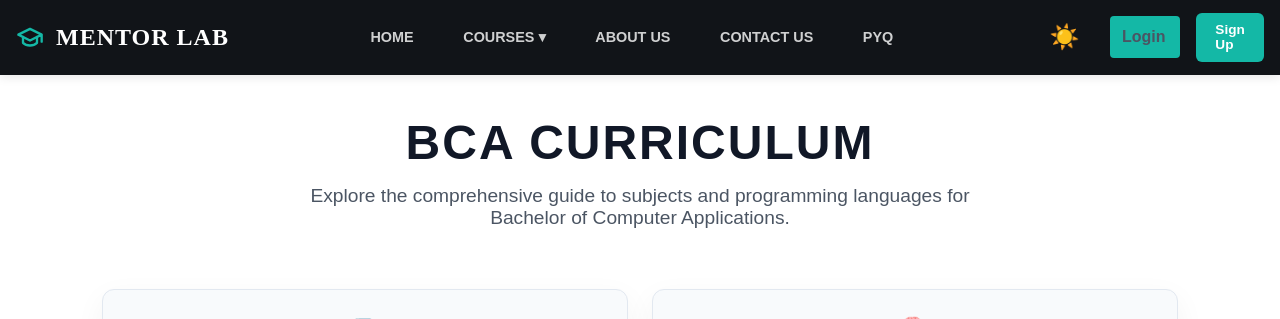
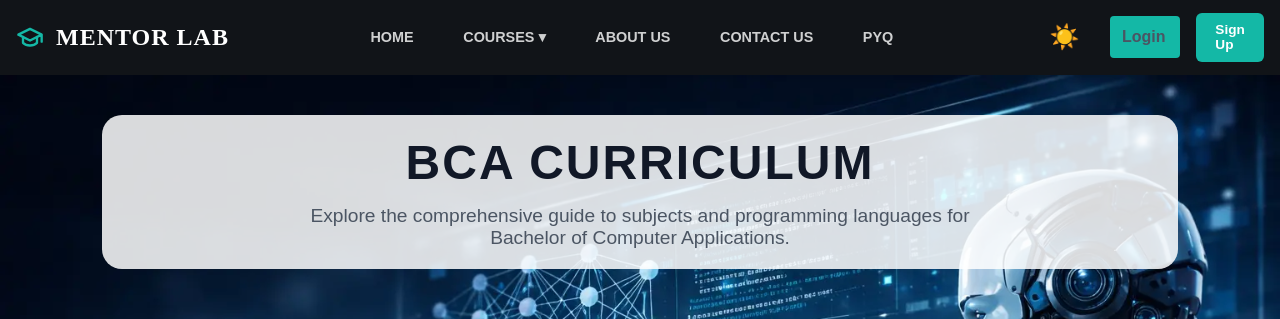
Before and after one commit to Manish-Raj18/mentor-lab, a React (Vite) app in the folder Monitor Lab/frontend/: page /bca in a window 1280 px wide. Shown: the top 319 px of the page. Built offline with nearby package versions, Linux system fonts and the light colour scheme; no server answers.

Commit message:
style: set CS course image as full BCA page background

```diff
--- a/Monitor Lab/frontend/src/css_files/bca.css
+++ b/Monitor Lab/frontend/src/css_files/bca.css
@@ -2,12 +2,19 @@
   min-height: 100vh;
   padding: 40px 8%;
   background-color: var(--bg-color);
+  background-image: url("/bsc-computer-science-ai-data-science-course.webp");
+  background-size: cover;
+  background-position: center;
+  background-attachment: fixed;
   color: var(--text-color);
 }
 
 .bca-header {
   text-align: center;
   margin-bottom: 60px;
+  padding: 20px;
+  background-color: rgba(255, 255, 255, 0.85);
+  border-radius: 20px;
 }
 
 .bca-header h1 {
@@ -32,7 +39,7 @@
 }
 
 .subject-card {
-  background-color: var(--card-bg);
+  background-color: rgba(255, 255, 255, 0.88);
   border-radius: 20px;
   padding: 35px;
   box-shadow: 0 10px 30px rgba(0, 0, 0, 0.05);
```
Also changed, not shown: Monitor Lab/frontend/public/bsc-computer-science-ai-data-science-course.webp (added).
